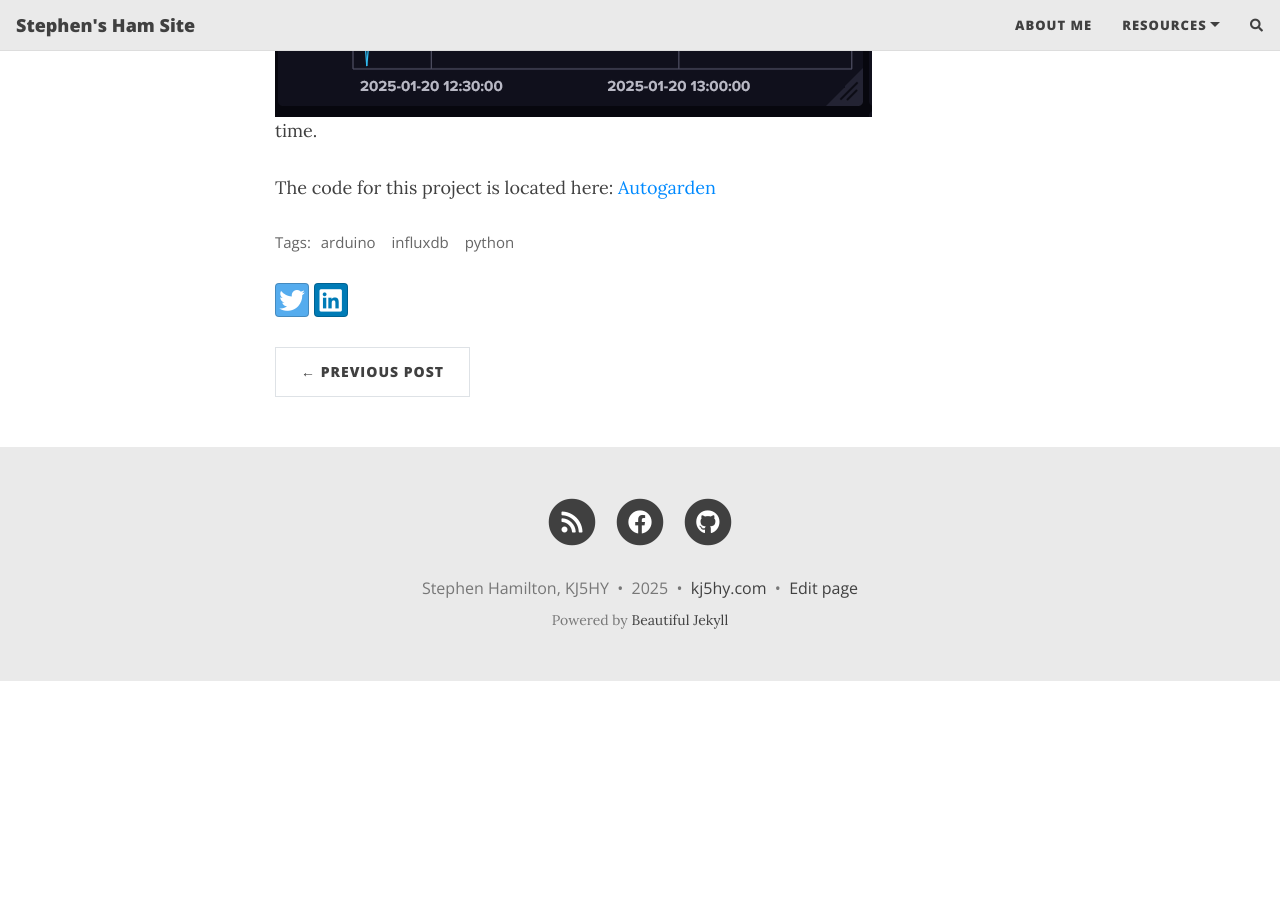
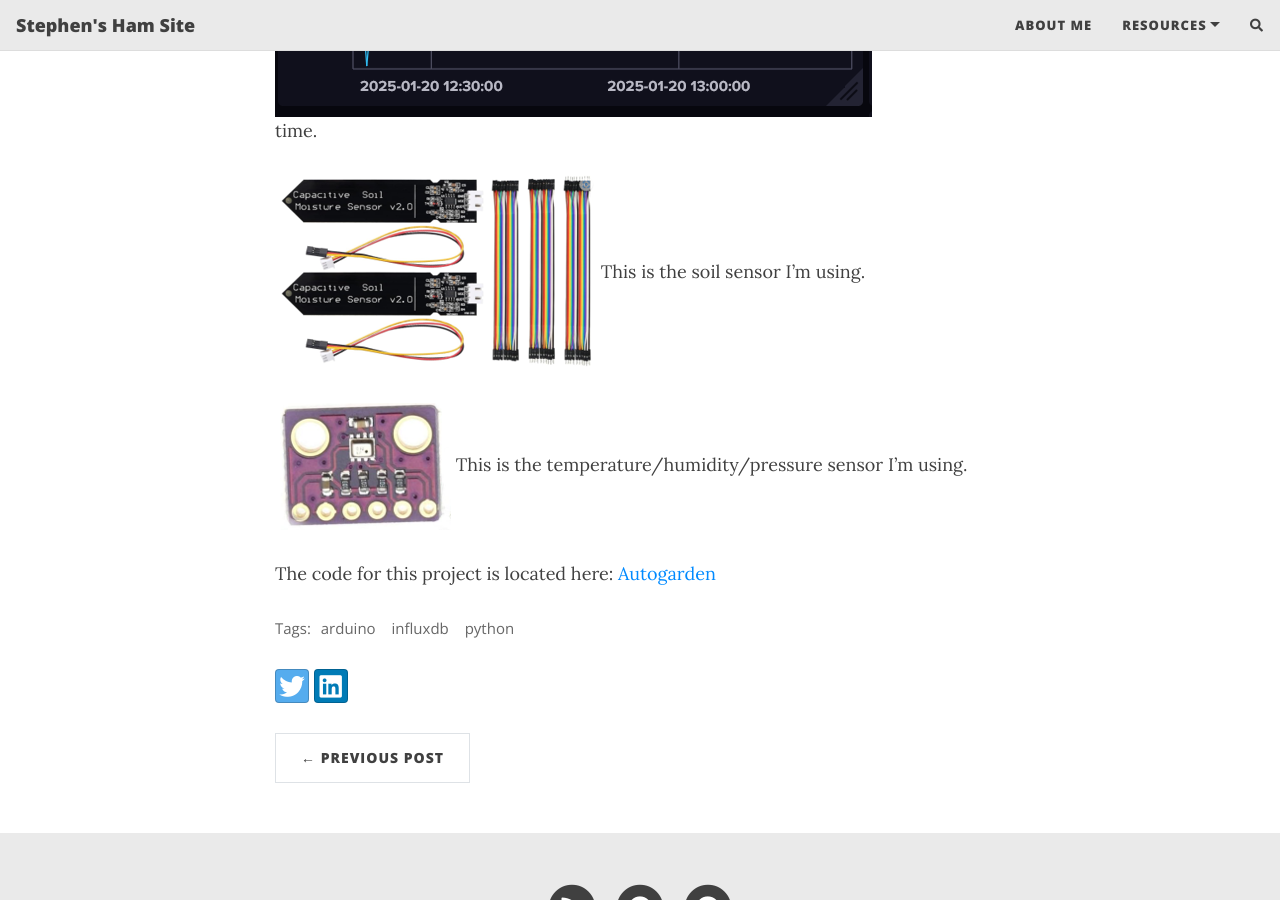
Before and after one commit to sshamilton/sshamilton.github.io, a Jekyll site: the page built from _posts/2025-01-20-automated-garden.md, in a window 1280 px wide and 900 px high, scrolled down 2141 px. Built offline with Jekyll 4.4.1, drawn with Linux system fonts in a browser that asks for light colours; nearby versions of some CDN libraries; comment, search, counter and statistics services are not loaded; before the commit the page ends 2822 px from its top, so only the background shows below that.

Commit message:
Update 2025-01-20-automated-garden.md

```diff
--- a/_posts/2025-01-20-automated-garden.md
+++ b/_posts/2025-01-20-automated-garden.md
@@ -31,5 +31,11 @@ Humidity over time
 ![Pressure](/assets/img/pressure.png)
 Pressure over time.
 
+![Soil Sensor](/assets/img/soil-sensor.png)
+This is the soil sensor I'm using.
+
+![Temperature Sensor](/assets/img/temp-sensor.png)
+This is the temperature/humidity/pressure sensor I'm using.
+
 
 The code for this project is located here: [Autogarden](https://github.com/sshamilton/autogarden/tree/main)
```
